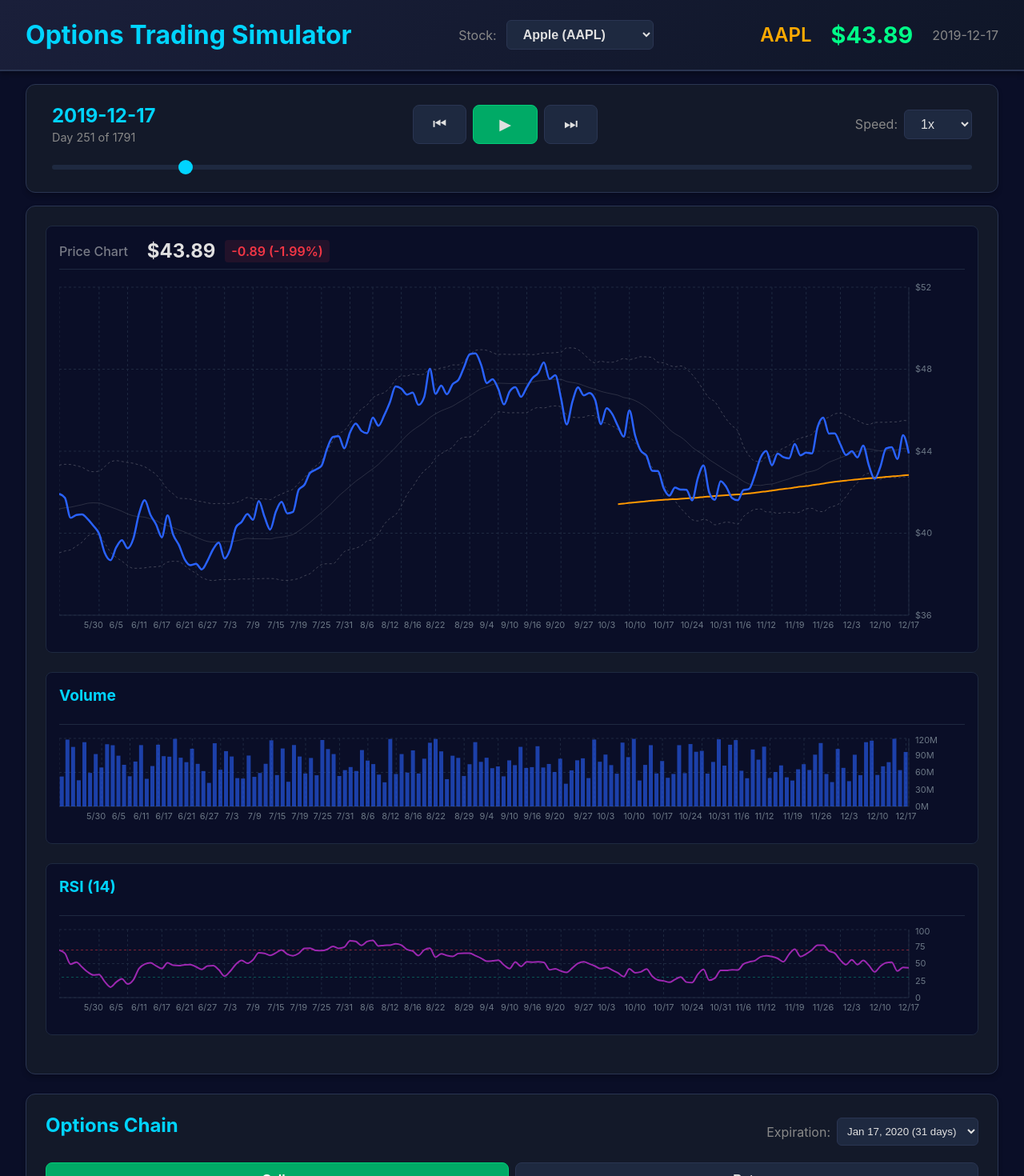
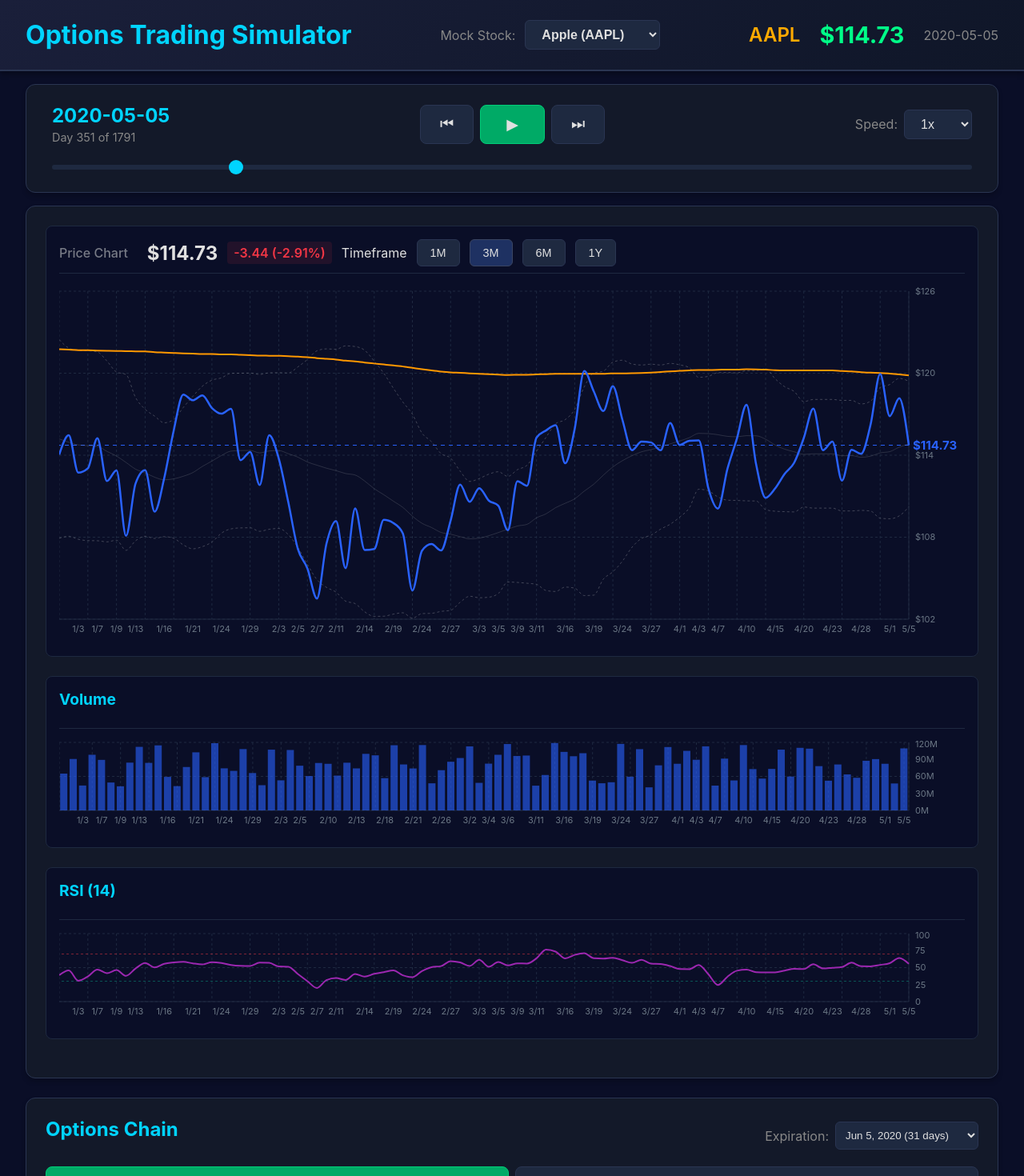
Before and after one commit to iliutaadrian/options_trading_simulator, a React (Vite) app: page / in a window 1280 px wide. Shown: the top 1470 px of the page at 80% size. Built offline with nearby package versions, Linux system fonts and the light colour scheme.

Commit message:
feat: timeframe, reference line

```diff
--- a/src/App.css
+++ b/src/App.css
@@ -259,6 +259,22 @@ body {
   font-size: 1rem;
   color: #787B86;
   font-weight: 500;
+}
+
+.timeframe {
+  background: #1e2940;
+  border: 1px solid #2a3552;
+  color: #e0e0e0;
+  padding: 0.5rem 1rem;
+  font-size: 0.9rem;
+  border-radius: 6px;
+  cursor: pointer;
+  transition: all 0.2s;
+}
+
+.timeframe.active {
+  background: #1e3162;
+  border-color: #3a4562;
 }
 
 .chart-price-info {
--- a/src/App.jsx
+++ b/src/App.jsx
@@ -16,8 +16,8 @@ function App() {
   const [rawData, setRawData] = useState(() => generateHistoricalData(symbol, startDate, endDate));
   const [priceData, setPriceData] = useState(() => addIndicatorsToData(rawData));
 
-  // Time navigation - Start at day 250 to show 200-day moving average with history
-  const [currentIndex, setCurrentIndex] = useState(250);
+  // Time navigation - Start at day 350 to show 200-day moving average with history
+  const [currentIndex, setCurrentIndex] = useState(350);
   const [isPlaying, setIsPlaying] = useState(false);
   const [playbackSpeed, setPlaybackSpeed] = useState(1000); // milliseconds per day
   const playbackTimerRef = useRef(null);
@@ -68,13 +68,13 @@ function App() {
     const newPriceData = addIndicatorsToData(newRawData);
     setRawData(newRawData);
     setPriceData(newPriceData);
-    setCurrentIndex(250); // Reset to day 250
+    setCurrentIndex(350); // Reset to day 350
     setIsPlaying(false);
 
     // Update strikes and expirations based on new data
-    const newCurrentPrice = newPriceData[250]?.close || 150;
+    const newCurrentPrice = newPriceData[350]?.close || 150;
     setStrikes(generateStrikePrices(newCurrentPrice, 20));
-    const newExpirations = generateExpirationDates(newPriceData[250]?.date || startDate, 6);
+    const newExpirations = generateExpirationDates(newPriceData[350]?.date || startDate, 6);
     setExpirations(newExpirations);
 
     // Default to 30-day expiration
@@ -174,11 +174,11 @@ function App() {
       <header className="app-header">
         <h1>Options Trading Simulator</h1>
         <div className="stock-selector">
-          <label>Stock:</label>
+          <label>Mock Stock:</label>
           <select value={symbol} onChange={(e) => handleSymbolChange(e.target.value)}>
             <option value="AAPL">Apple (AAPL)</option>
             <option value="META">Meta (META)</option>
-            <option value="GOOGL">Google (GOOGL)</option>
+            <option value="PLTR">Palantir (PLTR)</option>
           </select>
         </div>
         <div className="stock-info">
--- a/src/components/PriceChart.jsx
+++ b/src/components/PriceChart.jsx
@@ -60,8 +60,18 @@ const CustomTooltip = ({ active, payload }) => {
 };
 
 const PriceChart = ({ data, currentIndex }) => {
+  const [timeframe, setTimeframe] = React.useState('3M');
+
   const visibleData = data.slice(0, currentIndex + 1);
-  const displayData = visibleData.slice(-150); // Show last 150 days for better context
+  // Calculate days to show based on timeframe
+  const daysToShow = {
+    '1M': 30,
+    '3M': 90,
+    '6M': 180,
+    '1Y': 365,
+  };
+
+  const displayData = visibleData.slice(-daysToShow[timeframe])
 
   // Calculate price change for header
   const latestData = displayData[displayData.length - 1];
@@ -82,6 +92,17 @@ const PriceChart = ({ data, currentIndex }) => {
                 <span className={`price-change ${isPositive ? 'positive' : 'negative'}`}>
                   {isPositive ? '+' : ''}{priceChange.toFixed(2)} ({isPositive ? '+' : ''}{priceChangePercent.toFixed(2)}%)
                 </span>
+
+                Timeframe
+                {['1M', '3M', '6M', '1Y'].map((tf) => (
+                  <button
+                    key={tf}
+                    className={`timeframe ${timeframe === tf ? 'active' : ''}`}
+                    onClick={() => setTimeframe(tf)}
+                  >
+                    {tf}
+                  </button>
+                ))}
               </div>
             )}
           </div>
@@ -113,6 +134,20 @@ const PriceChart = ({ data, currentIndex }) => {
               tickFormatter={(value) => `$${value.toFixed(0)}`}
               tickLine={false}
               orientation="right"
+            />
+            <ReferenceLine
+              yAxisId="price"
+              y={latestData?.close}
+              stroke="#2962FF"
+              strokeWidth={1}
+              strokeDasharray="5 5"
+              label={{
+                value: `$${latestData?.close.toFixed(2)}`,
+                fill: '#2962FF',
+                fontSize: 15,
+                fontWeight: 'bold',
+                position: 'right'
+              }}
             />
             <Tooltip content={<CustomTooltip />} cursor={{ stroke: '#4a5568', strokeWidth: 1, strokeDasharray: '5 5' }} />
 
--- a/src/utils/dataGenerator.js
+++ b/src/utils/dataGenerator.js
@@ -1,11 +1,11 @@
 // Stock-specific parameters based on realistic historical patterns (2019-2025)
 const STOCK_PARAMS = {
   AAPL: {
-    startPrice: 39.48,      // AAPL price in early 2019 (split-adjusted)
-    endPrice: 230.00,       // Approximate 2025 price
-    volatility: 0.022,      // Daily price volatility
+    startPrice: 120.68,      // AAPL price in early 2019 (split-adjusted)
+    endPrice: 285.00,       // Approximate 2025 price
+    volatility: 0.03,      // Daily price volatility
     drift: 0.0012,
-    baseIV: 0.35,           // Base implied volatility (35%) - increased for better premiums
+    baseIV: 0.40,           // Base implied volatility (35%) - increased for better premiums
     volume: { min: 40000000, max: 120000000 },
     events: [
       { date: '2020-03-15', drop: 0.25, ivSpike: 0.80 },    // COVID crash - IV spike to 80%
@@ -16,8 +16,8 @@ const STOCK_PARAMS = {
   },
   META: {
     startPrice: 165.00,     // META (FB) price in early 2019
-    endPrice: 520.00,       // Approximate 2025 price
-    volatility: 0.025,      // Daily price volatility
+    endPrice: 750.00,       // Approximate 2025 price
+    volatility: 0.035,      // Daily price volatility
     drift: 0.0008,
     baseIV: 0.42,           // Base implied volatility (42%) - increased for better premiums
     volume: { min: 15000000, max: 45000000 },
@@ -29,12 +29,12 @@ const STOCK_PARAMS = {
       { date: '2024-04-01', jump: 0.12, ivSpike: 0.48 }     // Strong earnings
     ]
   },
-  GOOGL: {
-    startPrice: 54.18,      // GOOGL price in early 2019 (split-adjusted)
-    endPrice: 175.00,       // Approximate 2025 price
-    volatility: 0.020,      // Daily price volatility
+  PLTR: {
+    startPrice: 100.00,      // GOOGL price in early 2019 (split-adjusted)
+    endPrice: 200.00,       // Approximate 2025 price
+    volatility: 0.04,      // Daily price volatility
     drift: 0.0007,
-    baseIV: 0.32,           // Base implied volatility (32%) - increased for better premiums
+    baseIV: 0.80,           // Base implied volatility (32%) - increased for better premiums
     volume: { min: 20000000, max: 60000000 },
     events: [
       { date: '2020-03-15', drop: 0.28, ivSpike: 0.75 },    // COVID crash
@@ -181,7 +181,7 @@ export function generateHistoricalData(symbol, startDate, endDate, basePrice = n
 export function generateStrikePrices(currentPrice, count = 10) {
   const strikes = [];
   const baseStrike = Math.round(currentPrice / 5) * 5; // Round to nearest $5
-  const step = 5;
+  const step = 1;
 
   for (let i = -count/2; i <= count/2; i++) {
     strikes.push(baseStrike + (i * step));
```
